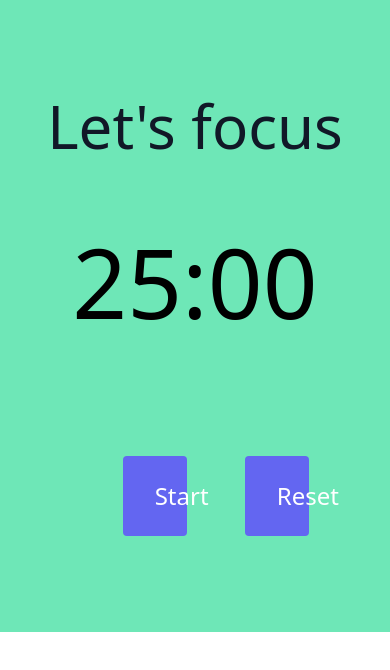
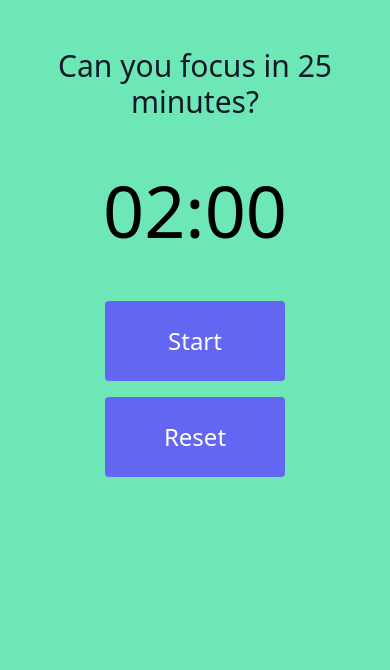
Before and after one commit to andrewquang512/Pomodoroclock, a React (Create React App) app: page / in a window 390 px wide. Shown: the top 670 px of the page. Built offline with nearby package versions, Linux system fonts and the light colour scheme.

Commit message:
update to optimize and easy to update

```diff
--- a/src/App.css
+++ b/src/App.css
@@ -1,38 +1,6 @@
-.App {
-  text-align: center;
+#root{
+  height: 100vh;
+  width: 100vw;
+  overflow-x:hidden;
+  overflow-y:hidden;
 }
-
-.App-logo {
-  height: 40vmin;
-  pointer-events: none;
-}
-
-@media (prefers-reduced-motion: no-preference) {
-  .App-logo {
-    animation: App-logo-spin infinite 20s linear;
-  }
-}
-
-.App-header {
-  background-color: #282c34;
-  min-height: 100vh;
-  display: flex;
-  flex-direction: column;
-  align-items: center;
-  justify-content: center;
-  font-size: calc(10px + 2vmin);
-  color: white;
-}
-
-.App-link {
-  color: #61dafb;
-}
-
-@keyframes App-logo-spin {
-  from {
-    transform: rotate(0deg);
-  }
-  to {
-    transform: rotate(360deg);
-  }
-}
--- a/src/App.js
+++ b/src/App.js
@@ -3,9 +3,7 @@ import './App.css';
 
 function App() {
   return (
-    <div >
       <Main />
-    </div>
   );
 }
 
--- /dev/null
+++ b/src/assets/pomodoroclock/styles.js
@@ -0,0 +1,81 @@
+const Styles = {
+    container: [
+        'w-full',
+        'h-full',
+        'px-8',
+        'py-12',
+        'sm:px-5',
+        'sm:py-24',
+        'mx-auto',
+        'bg-green-300',
+    ].join(' '),
+
+    main: [
+        'flex',
+        'flex-col',
+        'text-center',
+        'w-full',
+        'sm:mb-12',
+    ].join(' '),
+
+    title:[
+        'text-3xl',
+        'h-full',
+        'w-full',
+        'font-medium',
+        'title-font',
+        'text-gray-900',
+        'sm:text-6xl',
+        'sm:mb-4',
+        'sm:h-auto',
+    ].join(' '),
+
+    time:[
+        'mt-8',
+        'mb-8',
+        'text-7xl',
+        'mx-auto',
+        'leading-relaxed',
+        'text-base',
+        'sm:text-8xl',
+    ].join(' '),
+
+    controller:[
+        'flex',
+        'w-9/12',
+        'flex-col',
+        'sm:flex-row',
+        'mx-auto',
+        'px-8',
+        'sm:space-x-4',
+        'sm:space-y-0',
+        'space-y-4',
+        'sm:px-0',
+        'items-end',
+    ].join(' '),
+
+    center_flex_container:[
+        'flex',
+        'relative',
+        'flex-grow',
+        'w-full',
+        'justify-center',
+        'items-center',
+    ].join(' '),
+    button:[
+        'px-6',
+        'py-6',
+        'w-full',
+        'sm:w-3/6',
+        'text-2xl',
+        'text-white',
+        'bg-indigo-500',
+        'border-0',
+        'focus:outline-none',
+        'hover:bg-indigo-600',
+        'rounded',
+        'sm:px-3',
+    ].join(' '),
+}
+
+export default Styles
--- a/src/index.css
+++ b/src/index.css
@@ -1,10 +1,12 @@
-body {
+body, html {
   margin: 0;
   font-family: -apple-system, BlinkMacSystemFont, 'Segoe UI', 'Roboto', 'Oxygen',
     'Ubuntu', 'Cantarell', 'Fira Sans', 'Droid Sans', 'Helvetica Neue',
     sans-serif;
   -webkit-font-smoothing: antialiased;
   -moz-osx-font-smoothing: grayscale;
+  width: 100vw;
+  height: 100vh;
 }
 
 code {
--- a/src/pages/pomodoroclock/index.js
+++ b/src/pages/pomodoroclock/index.js
@@ -1,9 +1,10 @@
 import React, { useState, useEffect } from 'react';
+import Styles from '../../assets/pomodoroclock/styles';
 import '../../assets/main.css'
 
 const Pomodoroclock = () =>{
     const [BreakLength, setBreakLength] = useState(60 * 5);
-    const [SessionLength, setSessionLength] = useState(60 * 25);
+    const [SessionLength, setSessionLength] = useState(60 * 2);
     const [TimerLeft, setTimerLeft] = useState(SessionLength);
     const [Status, setStatus] = useState('New');
     const [Type, setType] = useState('Session');
@@ -23,6 +24,9 @@ const Pomodoroclock = () =>{
             const newTimerLeft = TimerLeft - 1;
             if (newTimerLeft >= 0) setTimerLeft(TimerLeft - 1);
             else {
+              const url = "http://streaming.tdiradio.com:8000/house.mp3";
+              const audio = new Audio(url);
+              audio.play();
               if(Type === 'Session'){
                 setTimerLeft(BreakLength);
                 setType('Break');
@@ -32,7 +36,7 @@ const Pomodoroclock = () =>{
                 setType('Session');
               }
             }
-          }, 1000
+          }, 10
         );
       };
       if(Status === 'Stop') {
@@ -57,21 +61,21 @@ const Pomodoroclock = () =>{
     }
     //TODO: it should have a break status
     return (
-    <div class="w-full px-5 py-24 mx-auto bg-green-300">
-      <div class="flex flex-col text-center w-full mb-12">
-        <h1 class="text-6xl font-medium title-font mb-4 text-gray-900">
-          { (Status === 'New' && Type === 'Session') ? "Let's focus"
+    <div className={Styles.container}>
+      <div className={Styles.main}>
+        <h1 className={Styles.title}>
+          { (Status === 'New' && Type === 'Session') ? "Can you focus in 25 minutes?"
             : (Status === 'Running' && Type === 'Session') ? "You're doing great, keep up"
             : (Status === 'Stop' && Type === 'Session') ? "Just a little more to done, try hard"
             : "You are awesome, it's time for break"}
         </h1>
-        <h1 class="mt-8 mb-8 mx-auto leading-relaxed text-base text-8xl">
+        <h1 className={Styles.time}>
           {Timedisplay(TimerLeft)}
         </h1>
       </div>
-      <div class="flex w-9/12 sm:flex-row mx-auto px-8 sm:space-x-4 sm:space-y-0 space-y-4 sm:px-0 items-end">
-        <div class="flex relative flex-grow w-full justify-center items-center">
-          <button class="px-6 py-6 w-2/6 text-2xl text-white bg-indigo-500 border-0 py-2 px-8 focus:outline-none hover:bg-indigo-600 rounded text-lg"
+      <div className={Styles.controller}>
+        <div className={Styles.center_flex_container}>
+          <button className={Styles.button}
           onClick={handleStartStop}>
           { (Status === 'New') ? "Start"
             : (Status === 'Running') ? "Stop"
@@ -79,8 +83,8 @@ const Pomodoroclock = () =>{
             : "Start"}
           </button>
         </div>
-        <div class="flex relative flex-grow w-full justify-center items-center">
-          <button class="px-6 py-6 w-2/6 text-2xl text-white bg-indigo-500 border-0 py-2 px-8 focus:outline-none hover:bg-indigo-600 rounded text-lg"
+        <div className={Styles.center_flex_container}>
+          <button className={Styles.button}
           onClick={handleReset}>
             Reset
           </button>
```
